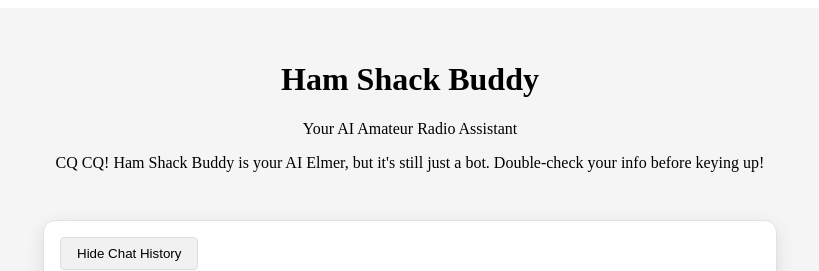
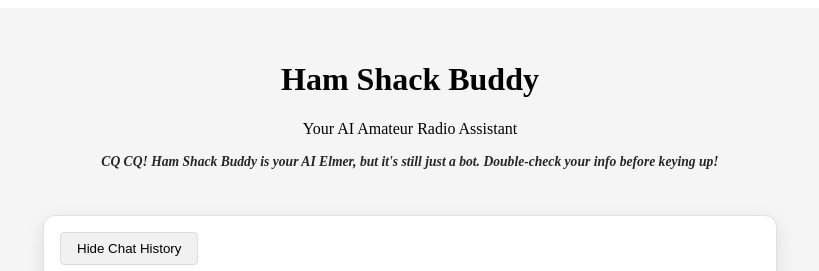
Before and after one commit to rwreynolds/hsb, a Next.js app in the folder hsb-ui/: page / in a window 1280 px wide. Shown: the top 271 px of the page, without its empty margins (230-1049 px from the left). Built offline with nearby package versions, Linux system fonts and the light colour scheme; no server answers.

Commit message:
Add additional styling for emphasis on notes in global CSS

```diff
--- a/hsb-ui/src/styles/globals.css
+++ b/hsb-ui/src/styles/globals.css
@@ -17,6 +17,16 @@ header {
   text-align: center;
   margin-bottom: 2rem;
   width: 100%;
+}
+
+/* Option 3: With additional styling for emphasis */
+.elmer-note {
+  font-size: 0.85rem;
+  color: #272626; /* Slightly muted color */
+  font-style: italic;
+  font-weight: bold;
+  margin-top: 0.5rem;
+  text-align: center;
 }
 
 /* Chat window container - this is the centered window */
```
